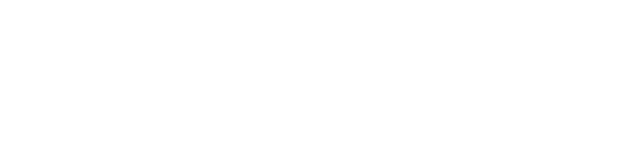
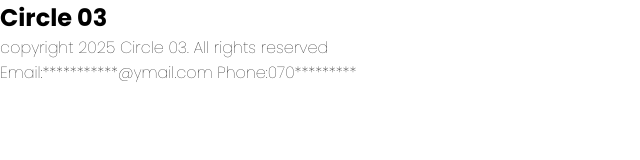
Before and after one commit to OlatomiwaOB/circle-03-instaspotsproject, a website built with Vite: page index.html in a window 1280 px wide. Shown: the whole page, without its empty margins (0-640 px from the left). Built offline with nearby package versions, Linux system fonts and the light colour scheme.

Commit message:
first commit

```diff
--- a/index.html
+++ b/index.html
@@ -14,7 +14,15 @@
 
             </section>
         </main>
-        <footer></footer>
+        <footer>
+         <div>
+            <h2>Circle 03</h2>
+            <p>copyright 2025 Circle 03. All rights reserved</p>
+         </div>
+         <div>
+            <p>Email:***********@ymail.com               Phone:070*********</p>
+         </div>
+        </footer>
     </div>
 
 
```
Also changed, not shown: 1 other file.
